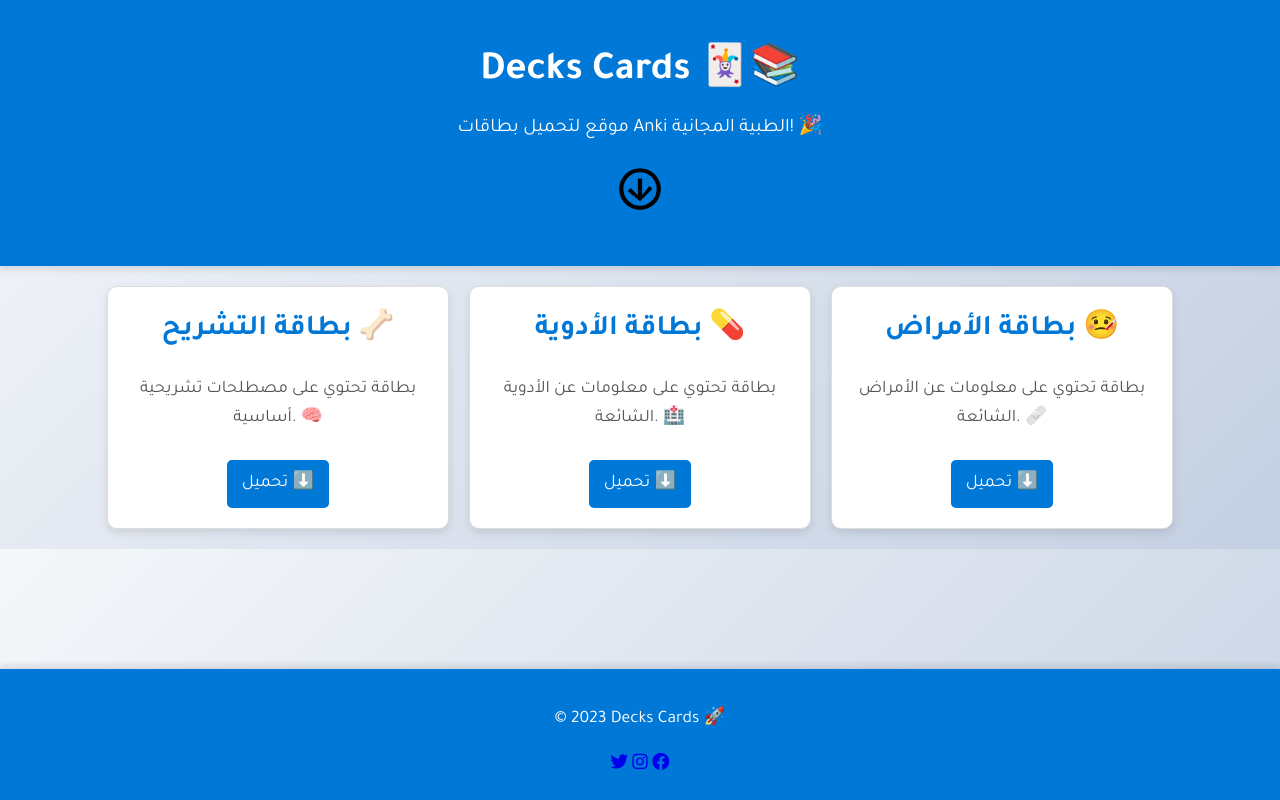
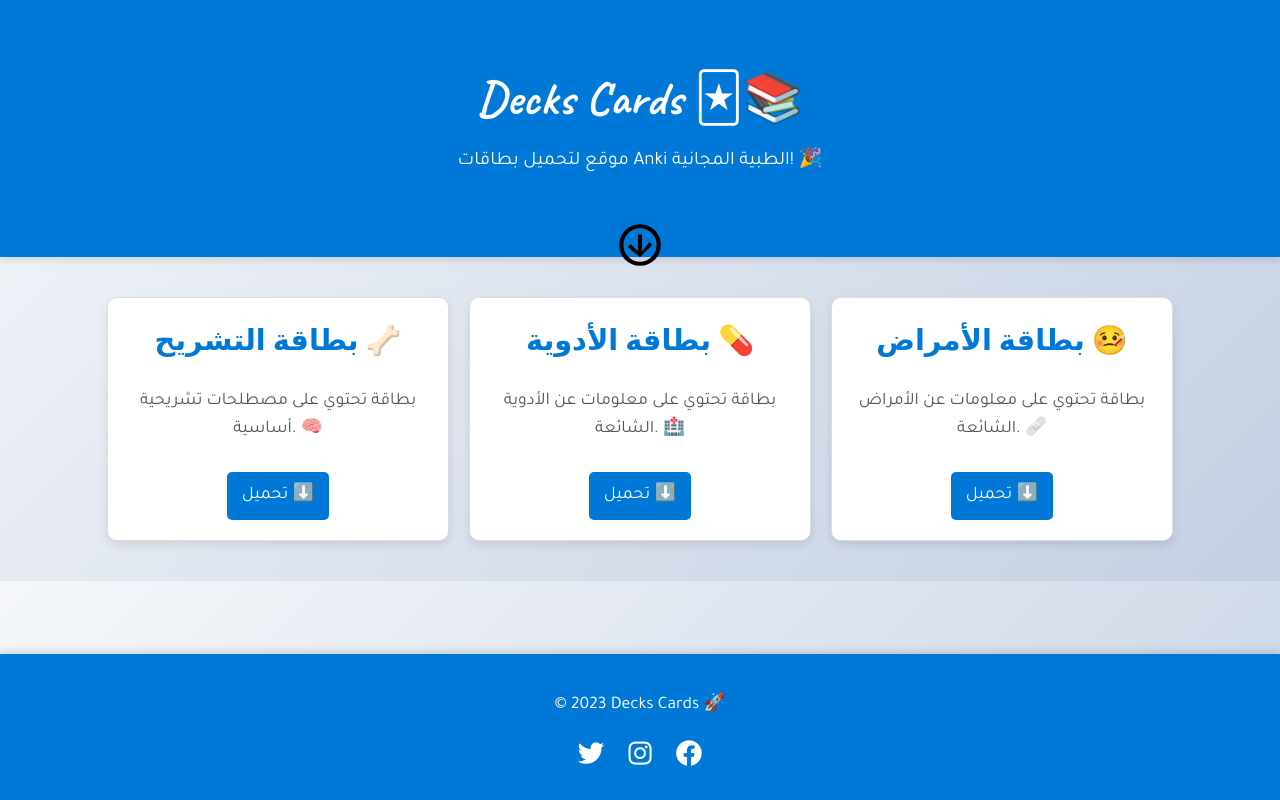
Before and after one commit to SyrezQ/Anki-Dude, a plain HTML site: page index.html in a window 1280 px wide. Drawn offline with Linux system fonts and the light colour scheme.

Commit message:
Update style.css

```diff
--- a/style.css
+++ b/style.css
@@ -12,15 +12,16 @@
 header {
   background: #0078d7;
   color: #fff;
-  padding: 40px 20px;
+  padding: 60px 20px;
   text-align: center;
   box-shadow: 0 4px 6px rgba(0, 0, 0, 0.1);
+  position: relative;
 }
 
 header h1 {
   margin: 0;
-  font-size: 2.5em;
-  font-weight: 700;
+  font-size: 3em;
+  font-family: 'Caveat', cursive;
 }
 
 header p {
@@ -28,9 +29,29 @@
   margin-top: 10px;
 }
 
+header .arrow {
+  position: absolute;
+  bottom: -25px;
+  left: 50%;
+  transform: translateX(-50%);
+  animation: bounce 2s infinite;
+}
+
+@keyframes bounce {
+  0%, 20%, 50%, 80%, 100% {
+    transform: translateX(-50%) translateY(0);
+  }
+  40% {
+    transform: translateX(-50%) translateY(-20px);
+  }
+  60% {
+    transform: translateX(-50%) translateY(-10px);
+  }
+}
+
 /* القائمة الرئيسية */
 main {
-  padding: 20px;
+  padding: 40px 20px;
 }
 
 .cards-list {
@@ -61,6 +82,7 @@
   margin-top: 0;
   font-size: 1.8em;
   color: #0078d7;
+  font-family: 'Caveat', cursive;
 }
 
 .card p {
@@ -97,6 +119,21 @@
   box-shadow: 0 -4px 6px rgba(0, 0, 0, 0.1);
 }
 
+footer .social-icons {
+  margin-top: 10px;
+}
+
+footer .social-icons a {
+  color: #fff;
+  margin: 0 10px;
+  font-size: 1.5em;
+  transition: color 0.3s ease;
+}
+
+footer .social-icons a:hover {
+  color: #ffdd57;
+}
+
 /* التصميم المتجاوب */
 @media (max-width: 768px) {
   .cards-list {
```
